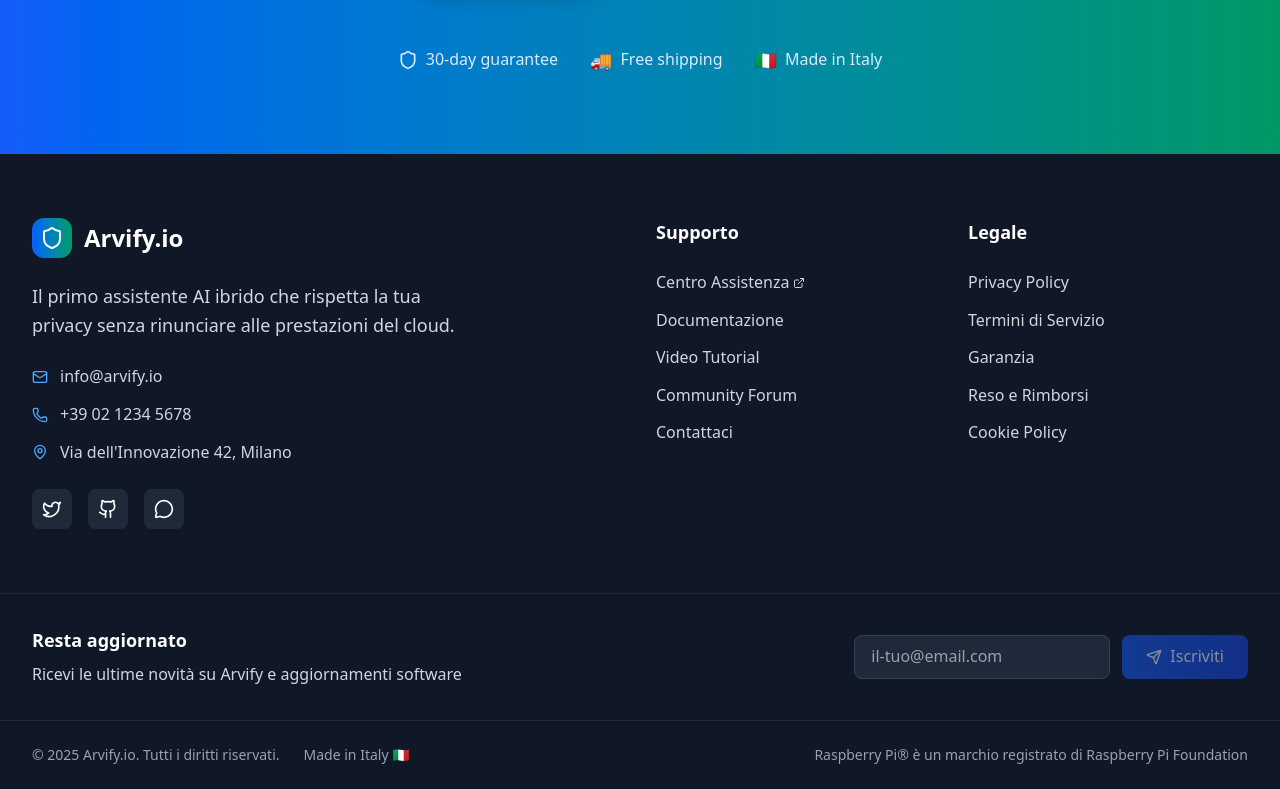
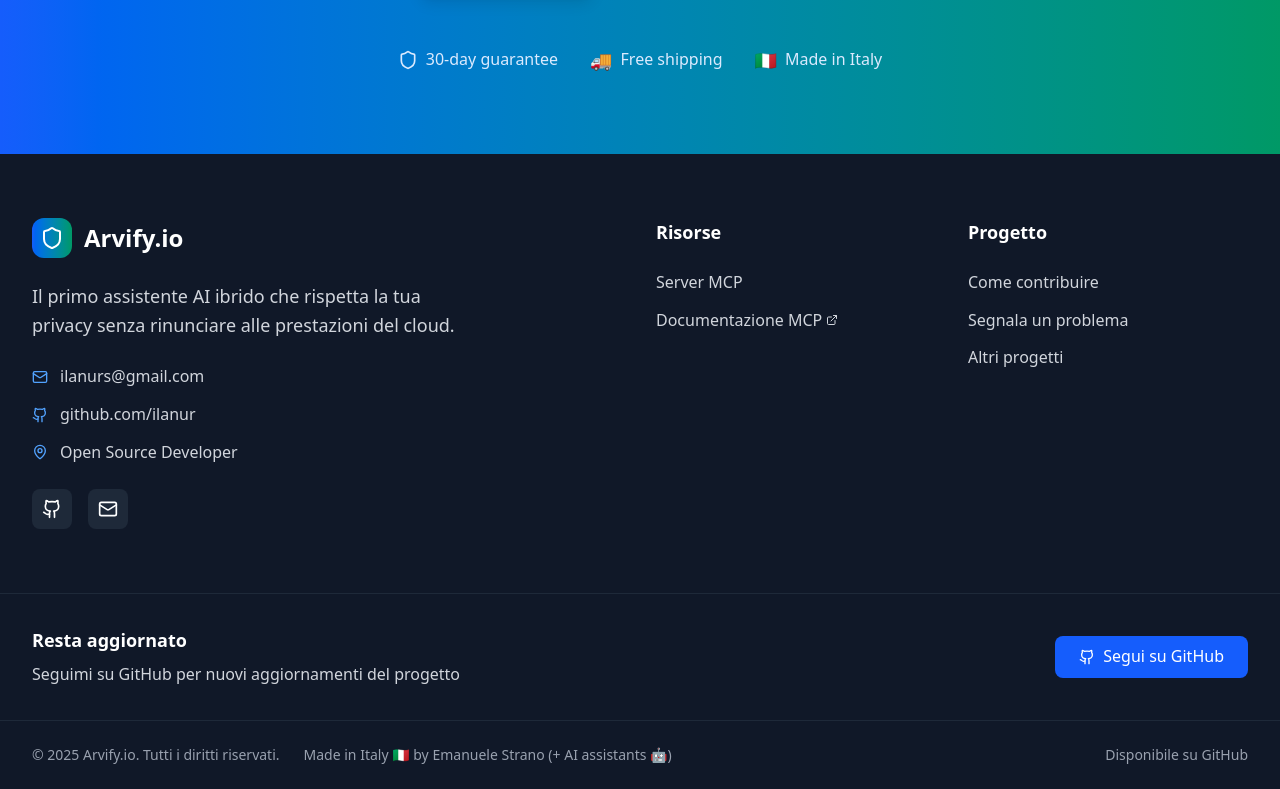
Before and after one commit to ilanur/arvify.io, a SvelteKit app: page / in a window 1280 px wide. Shown: the part 4694-5483 px from the top of the page. Built offline with nearby package versions, Linux system fonts and the light colour scheme.

Commit message:
feat: update DeviceFooter and MCP Servers page content and links for improved user engagement

```diff
--- a/src/lib/components/DeviceFooter.svelte
+++ b/src/lib/components/DeviceFooter.svelte
@@ -1,36 +1,10 @@
 <script>
-	import {
-		Shield,
-		Mail,
-		Phone,
-		MapPin,
-		Github,
-		Twitter,
-		MessageCircle,
-		ExternalLink
-	} from 'lucide-svelte';
-	import ContactForm from './ContactForm.svelte';
+	import { Shield, Mail, MapPin, Github, ExternalLink } from 'lucide-svelte';
 
 	const contactInfo = [
-		{ icon: Mail, label: 'Email', value: 'info@arvify.io' },
-		{ icon: Phone, label: 'Telefono', value: '+39 02 1234 5678' },
-		{ icon: MapPin, label: 'Indirizzo', value: "Via dell'Innovazione 42, Milano" }
-	];
-
-	const legalLinks = [
-		'Privacy Policy',
-		'Termini di Servizio',
-		'Garanzia',
-		'Reso e Rimborsi',
-		'Cookie Policy'
-	];
-
-	const supportLinks = [
-		'Centro Assistenza',
-		'Documentazione',
-		'Video Tutorial',
-		'Community Forum',
-		'Contattaci'
+		{ icon: Mail, label: 'Email', value: 'ilanurs@gmail.com' },
+		{ icon: Github, label: 'GitHub', value: 'github.com/ilanur' },
+		{ icon: MapPin, label: 'Location', value: 'Open Source Developer' }
 	];
 </script>
 
@@ -67,63 +41,71 @@
 				<!-- Social Links -->
 				<div class="flex items-center space-x-4 mt-6">
 					<a
-						href="https://twitter.com/arvifyio"
-						class="w-10 h-10 bg-gray-800 hover:bg-blue-600 rounded-lg flex items-center justify-center transition-colors"
-						aria-label="Twitter"
-					>
-						<Twitter class="w-5 h-5" />
-					</a>
-					<a
-						href="https://github.com/arvify"
+						href="https://github.com/ilanur"
 						class="w-10 h-10 bg-gray-800 hover:bg-gray-700 rounded-lg flex items-center justify-center transition-colors"
 						aria-label="GitHub"
 					>
 						<Github class="w-5 h-5" />
 					</a>
 					<a
-						href="https://discord.gg/arvify"
-						class="w-10 h-10 bg-gray-800 hover:bg-green-600 rounded-lg flex items-center justify-center transition-colors"
-						aria-label="Discord"
+						href="mailto:ilanurs@gmail.com"
+						class="w-10 h-10 bg-gray-800 hover:bg-blue-600 rounded-lg flex items-center justify-center transition-colors"
+						aria-label="Email"
 					>
-						<MessageCircle class="w-5 h-5" />
+						<Mail class="w-5 h-5" />
 					</a>
 				</div>
 			</div>
 
 			<!-- Support Links -->
 			<div>
-				<h3 class="text-lg font-semibold mb-6">Supporto</h3>
+				<h3 class="text-lg font-semibold mb-6">Risorse</h3>
 				<ul class="space-y-3">
-					{#each supportLinks as link}
+					<li>
+						<a href="/mcp-servers" class="text-gray-300 hover:text-white transition-colors">
+							Server MCP
+						</a>
+					</li>
 					<li>
 						<a
-								href="/support/{link.toLowerCase().replace(/\s+/g, '-')}"
+							href="https://modelcontextprotocol.io"
 							class="text-gray-300 hover:text-white transition-colors flex items-center space-x-1"
 						>
-								<span>{link}</span>
-								{#if link === 'Centro Assistenza'}
+							<span>Documentazione MCP</span>
 							<ExternalLink class="w-3 h-3" />
-								{/if}
 						</a>
 					</li>
-					{/each}
 				</ul>
 			</div>
 
-			<!-- Legal Links -->
+			<!-- Project Links -->
 			<div>
-				<h3 class="text-lg font-semibold mb-6">Legale</h3>
+				<h3 class="text-lg font-semibold mb-6">Progetto</h3>
 				<ul class="space-y-3">
-					{#each legalLinks as link}
 					<li>
 						<a
-								href="/legal/{link.toLowerCase().replace(/\s+/g, '-')}"
+							href="https://github.com/ilanur/mcp-list/blob/main/README.md"
 							class="text-gray-300 hover:text-white transition-colors"
 						>
-								{link}
+							Come contribuire
 						</a>
 					</li>
-					{/each}
+					<li>
+						<a
+							href="https://github.com/ilanur/mcp-list/issues"
+							class="text-gray-300 hover:text-white transition-colors"
+						>
+							Segnala un problema
+						</a>
+					</li>
+					<li>
+						<a
+							href="https://github.com/ilanur"
+							class="text-gray-300 hover:text-white transition-colors"
+						>
+							Altri progetti
+						</a>
+					</li>
 				</ul>
 			</div>
 		</div>
@@ -135,10 +117,18 @@
 			<div class="flex flex-col md:flex-row items-center justify-between space-y-4 md:space-y-0">
 				<div>
 					<h3 class="text-lg font-semibold mb-2">Resta aggiornato</h3>
-					<p class="text-gray-300">Ricevi le ultime novità su Arvify e aggiornamenti software</p>
+					<p class="text-gray-300">Seguimi su GitHub per nuovi aggiornamenti del progetto</p>
 				</div>
 
-				<ContactForm variant="newsletter" />
+				<div class="flex items-center space-x-4">
+					<a
+						href="https://github.com/ilanur"
+						class="bg-blue-600 hover:bg-blue-700 text-white px-6 py-2 rounded-lg font-medium transition-colors flex items-center space-x-2"
+					>
+						<Github class="w-4 h-4" />
+						<span>Segui su GitHub</span>
+					</a>
+				</div>
 			</div>
 		</div>
 	</div>
@@ -149,11 +139,13 @@
 			<div class="flex flex-col md:flex-row items-center justify-between space-y-4 md:space-y-0">
 				<div class="flex items-center space-x-6 text-sm text-gray-400">
 					<span>© 2025 Arvify.io. Tutti i diritti riservati.</span>
-					<span>Made in Italy 🇮🇹</span>
+					<span>Made in Italy 🇮🇹 by Emanuele Strano (+ AI assistants <span>🤖</span>)</span>
 				</div>
 
 				<div class="flex items-center space-x-6 text-sm text-gray-400">
-					<span>Raspberry Pi® è un marchio registrato di Raspberry Pi Foundation</span>
+					<a href="https://github.com/ilanur/mcp-list" class="hover:text-white transition-colors">
+						Disponibile su GitHub
+					</a>
 				</div>
 			</div>
 		</div>
--- a/src/routes/mcp-servers/+page.svelte
+++ b/src/routes/mcp-servers/+page.svelte
@@ -185,10 +185,20 @@
 					<span class="text-xl font-bold">MCP Servers Showcase</span>
 				</div>
 				<p class="text-gray-400 max-w-2xl mx-auto mb-6">
-					Discover and explore the amazing ecosystem of Model Context Protocol servers. Built with
-					❤️ using SvelteKit and Tailwind CSS.
+					Una collezione curata di server Model Context Protocol per espandere le capacità dei tuoi
+					LLM. Progetto open source creato con ❤️ da Emanuele Iurilli.
 				</p>
 				<div class="flex items-center justify-center space-x-6">
+					<a
+						href="https://github.com/ilanur/mcp-list"
+						target="_blank"
+						rel="noopener noreferrer"
+						class="flex items-center space-x-2 text-gray-300 hover:text-white transition-colors"
+					>
+						<Github class="h-5 w-5" />
+						<span>Repository del Progetto</span>
+						<ExternalLink class="h-4 w-4" />
+					</a>
 					<a
 						href="https://github.com/punkpeye/awesome-mcp-servers"
 						target="_blank"
@@ -196,7 +206,7 @@
 						class="flex items-center space-x-2 text-gray-300 hover:text-white transition-colors"
 					>
 						<Github class="h-5 w-5" />
-						<span>Original Repository</span>
+						<span>Fonte Dati</span>
 						<ExternalLink class="h-4 w-4" />
 					</a>
 				</div>
```
Lines whose indentation alone changed are shown as unchanged.
